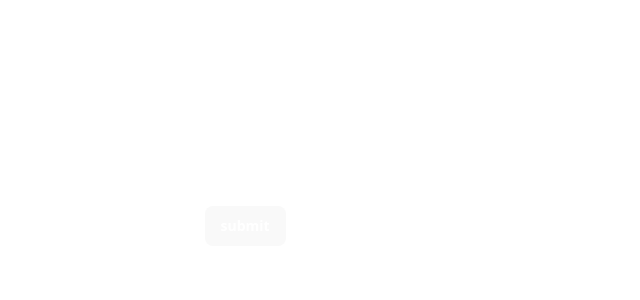
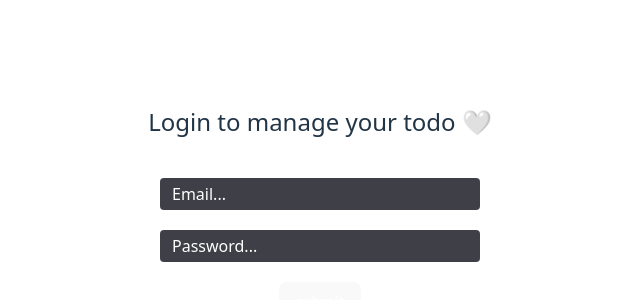
Before and after one commit to NouranElsyed/todo_react, a React (Vite) app: page /login in a window 1280 px wide. Shown: the part 186-486 px from the top of the page, without its empty margins (320-960 px from the left). Built offline with nearby package versions, Linux system fonts and the light colour scheme.

Commit message:
login component

```diff
--- a/src/components/ui/Button.tsx
+++ b/src/components/ui/Button.tsx
@@ -11,7 +11,7 @@ const Button = ({children,type,isLoading}:IProps) => {
     <button disabled={isLoading} type={type} className={classes}>
       {isLoading &&
       <svg className="mr-3 -ml-1 size-5 animate-spin text-white" xmlns="http://www.w3.org/2000/svg" fill="none" viewBox="0 0 24 24">
-        <circle className="opacity-25" cx="12" cy="12" r="10" stroke="currentColor" stroke-width="4"></circle>
+        <circle className="opacity-25" cx="12" cy="12" r="10" stroke="currentColor" strokeWidth="4"></circle>
         <path className="opacity-75" fill="currentColor" d="M4 12a8 8 0 018-8V0C5.373 0 0 5.373 0 12h4zm2 5.291A7.962 7.962 0 014 12H0c0 3.042 1.135 5.824 3 7.938l3-2.647z"></path>
         </svg>}
       {children}
--- /dev/null
+++ b/src/pages/Home.tsx
@@ -0,0 +1,8 @@
+
+const Home = () => {
+  return (
+    <div>Home</div>
+  )
+}
+
+export default Home
--- a/src/pages/Register.tsx
+++ b/src/pages/Register.tsx
@@ -1,7 +1,6 @@
 import { useForm, type SubmitHandler } from "react-hook-form"
 import Button from "../components/ui/Button"
 import Input from "../components/ui/Input"
-import schema from "../utils/schema"
 import { yupResolver } from "@hookform/resolvers/yup";
 import ErrorMsg from "../components/ui/ErrorMsg";
 import api from "../config/axios.config";
@@ -9,6 +8,7 @@ import toast from "react-hot-toast";
 import type { AxiosError } from "axios";
 import type { IAxiosError } from "../interface/IAxiosError";
 import { useState } from "react";
+import {registerSchema} from "../utils/schema";
 
 interface IFormInput {
   username: string
@@ -16,10 +16,12 @@ interface IFormInput {
   password: string
 }
 const Register = () => {
-  //*
+
+
   const [isLoading,setIsLoading] = useState(false)
+
   //* react react hook form and yup resolver for validation
-    const { register, handleSubmit ,formState: { errors }} = useForm<IFormInput>({resolver: yupResolver(schema)})
+    const { register, handleSubmit ,formState: { errors }} = useForm<IFormInput>({resolver: yupResolver(registerSchema)})
   //* handle submit
     const onSubmit: SubmitHandler<IFormInput> = async(data) => {
       setIsLoading(true)
@@ -28,6 +30,7 @@ const Register = () => {
         console.log(data)
         const response = await api.post("/auth/local/register",data)
         console.log(response)
+        localStorage.setItem("token" , JSON.stringify(response.data.jwt))
         if(response.status === 200){
 
         toast.success('Successfully joined!',
@@ -35,6 +38,9 @@ const Register = () => {
             duration: 4000,
             position: 'top-center',
           })
+        setTimeout(()=>{
+          location.replace('/home')
+        },2000)
       }
       }catch(errors){
         //* manage error msg
--- a/src/pages/login.tsx
+++ b/src/pages/login.tsx
@@ -1,19 +1,75 @@
 import { useForm, type SubmitHandler } from "react-hook-form"
 import Button from "../components/ui/Button"
+import toast from "react-hot-toast"
+import api from "../config/axios.config"
+import type { AxiosError } from "axios";
+import type { IAxiosError } from "../interface/IAxiosError"
+import { useState } from "react"
+import Input from "../components/ui/Input"
+import ErrorMsg from "../components/ui/ErrorMsg"
+import { yupResolver } from "@hookform/resolvers/yup"
+import { loginSchema } from "../utils/schema";
 
 interface IFormInput {
-  firstName: string
+   identifier: string
+  password: string
 }
 const Login = () => {
-    const { register, handleSubmit } = useForm<IFormInput>()
-    const onSubmit: SubmitHandler<IFormInput> = (data) => console.log(data)
+  const [isLoading,setIsLoading] = useState(false)
+    //* react react hook form and yup resolver for validation
+    const { register, handleSubmit ,formState: { errors }} = useForm<IFormInput>({resolver: yupResolver(loginSchema)})
+  //* handle submit
+    const onSubmit: SubmitHandler<IFormInput> = async(data) => {
+      setIsLoading(true)
+      try{
+        //* connect to api
+        console.log(data)
+        const response = await api.post("/auth/local",data)
+        console.log(response)
+        localStorage.setItem("token" , JSON.stringify(response.data.jwt))
+        if(response.status === 200){
 
+        toast.success('Welcome Back!',
+          {
+            duration: 4000,
+            position: 'top-center',
+          })
+        setTimeout(()=>{
+          location.replace('/home')
+        },2000)
+      }
+      }catch(errors){
+        //* manage error msg
+        console.log(errors)
+        const AxiosError = errors  as AxiosError<IAxiosError>
+
+        const ErrMsg = AxiosError?.response?.data?.error?.message || "Unexpected error accer"
+
+         toast.error(ErrMsg,
+          {
+            duration: 4000,
+            position: 'top-center',
+          })
+      }finally{
+        setIsLoading(false)
+      }
+    }
   return (
     <>
-        <form onSubmit={handleSubmit(onSubmit)}>
-            <input {...register("firstName")} />
-            <Button type="submit">submit</Button>
-        </form>
+      <section className="w-full h-screen flex flex-col justify-center items-center ">
+            <h3 className="text-2xl">Login to manage your todo 🤍</h3>
+            <form onSubmit={handleSubmit(onSubmit)} className="w-1/4 flex flex-col justify-center items-center mt-10 space-y-5">
+                <div className="w-full flex flex-col ">
+                <Input placeholder="Email..." type="email" {...register("identifier")} />
+                <ErrorMsg msg={errors?.identifier?.message} display={true}/>
+                </div>
+                <div className="w-full flex flex-col ">
+                <Input placeholder="Password..." type="password" {...register("password")} />
+                <ErrorMsg msg={errors?.password?.message} display={true}/>
+                </div>
+                <Button isLoading={isLoading} type="submit">submit</Button>
+            </form>
+      </section>
     </>
   )
 }
--- a/src/routes/router.tsx
+++ b/src/routes/router.tsx
@@ -2,13 +2,23 @@ import { createBrowserRouter, createRoutesFromElements, Route } from 'react-rout
 import Welcome from '../pages/Welcome'
 import Login from '../pages/login'
 import Register from '../pages/Register'
+import ProtectedRoute from './ProtectedRoute'
+import Home from '../pages/Home'
 
+const token = localStorage.getItem('token')
+const parsedToken =token? JSON.parse(token):null
+const logined : boolean = parsedToken?  true : false
 const router = createBrowserRouter(
     createRoutesFromElements(
         <>
-        <Route path="/" element={<Welcome />} />
-        <Route path="/login" element={<Login/>} />
-        <Route path="/register" element={<Register />} />
+            <Route path="/" element={<Welcome />} />
+            <Route path="/login" element={<Login/>} />
+            <Route path="/register" element={<Register />} />
+            <Route path="/home" element={
+                <ProtectedRoute isAllowed={logined} redirectPath='/login'>
+                    <Home/>
+                </ProtectedRoute>
+            }/>
         </>
     )
 )
--- a/src/utils/schema.ts
+++ b/src/utils/schema.ts
@@ -1,9 +1,16 @@
 import * as yup from "yup"
- const schema = yup
+ export const registerSchema = yup
   .object({
   username: yup.string().min(3,"user name must be at least 3 characters").required("Username is required"),
   email: yup.string().email("Invalid email").required("Email is required"),
   password: yup.string().min(6, "Password must be at least 6 characters").required("Password is required"),
   })
   .required()
-  export  default schema
+
+
+ export  const loginSchema = yup
+  .object({
+  identifier: yup.string().email("Invalid email").required("Email is required"),
+  password: yup.string().min(6, "Password must be at least 6 characters").required("Password is required"),
+  })
+  .required()
```
